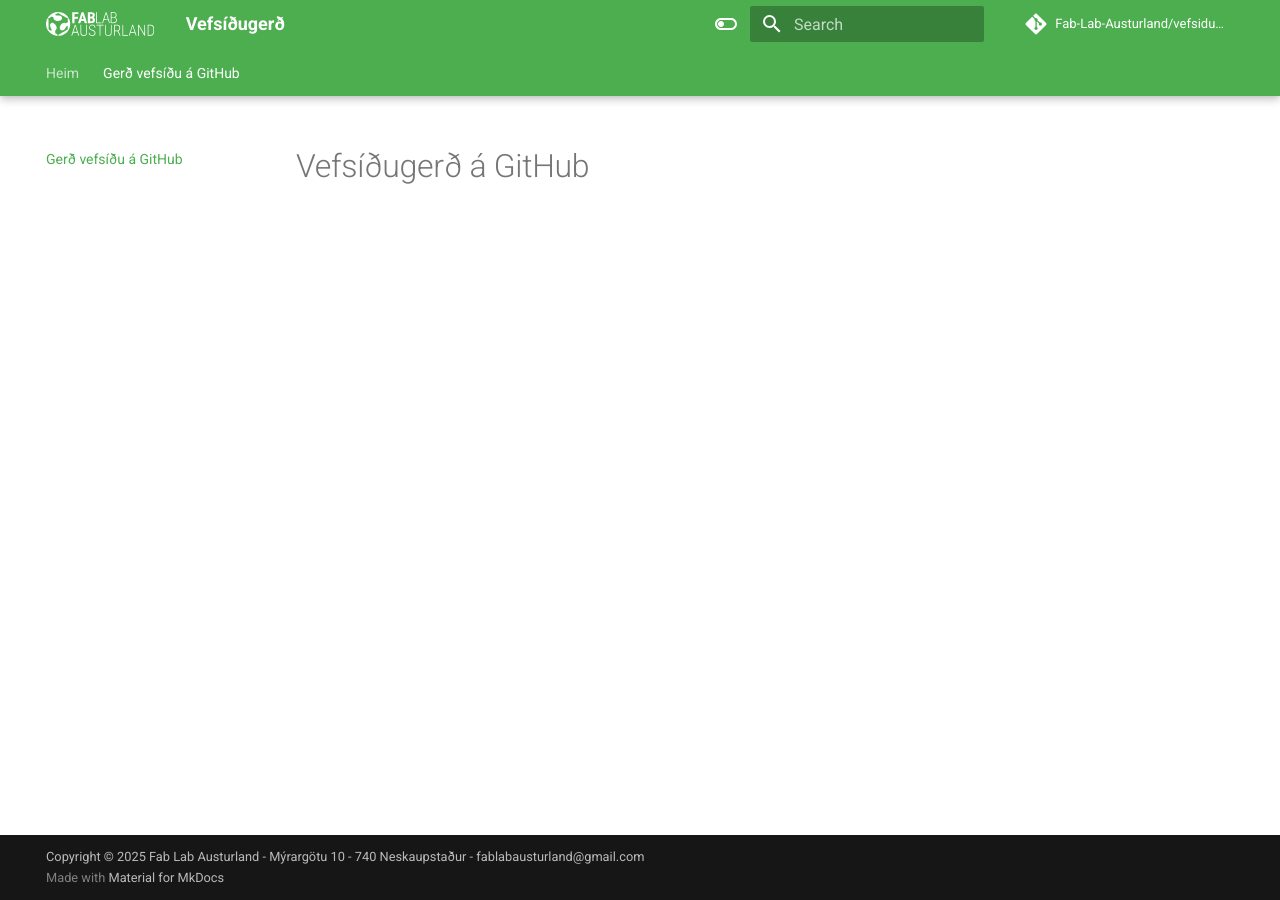
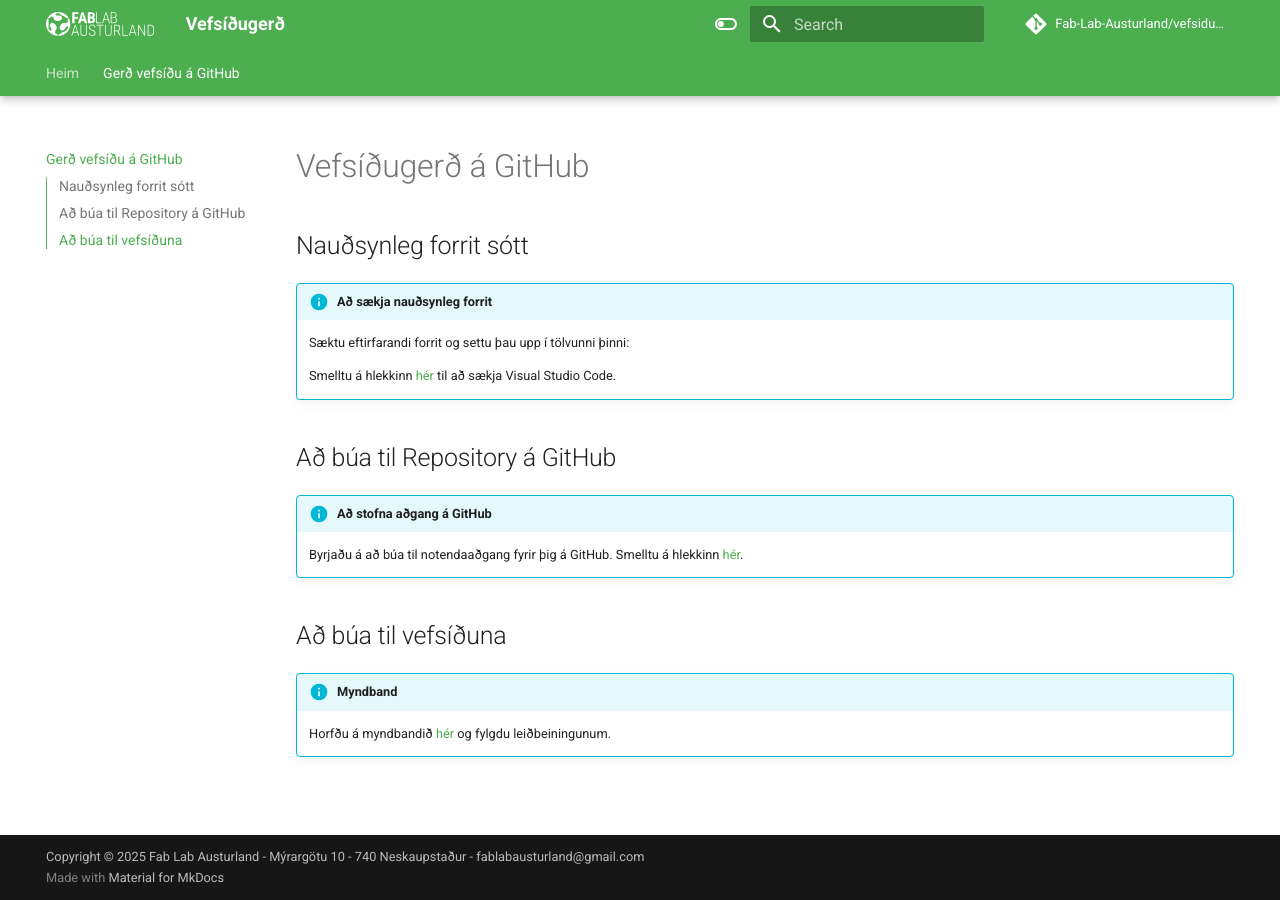
Before and after one commit to Fab-Lab-Austurland/vefsidugerd, an MkDocs documentation site: the page built from docs/github.md, in a window 1280 px wide. Built offline with MkDocs 1.6.1 and Material for MkDocs 9.7.7, drawn with Linux system fonts in a browser that asks for light colours; comment, search, counter and statistics services are not loaded.

Commit message:
Hlekkur frá uppfært myndband

```diff
--- a/docs/github.md
+++ b/docs/github.md
@@ -1 +1,21 @@
 # Vefsíðugerð á GitHub
+
+## Nauðsynleg forrit sótt
+
+!!! Info "Að sækja nauðsynleg forrit"
+
+    Sæktu eftirfarandi forrit og settu þau upp í tölvunni þinni:
+
+    Smelltu á hlekkinn [hér](https://code.visualstudio.com/) til að sækja Visual Studio Code.
+
+## Að búa til Repository á GitHub
+
+!!! Info "Að stofna aðgang á GitHub"
+
+    Byrjaðu á að búa til notendaaðgang fyrir þig á GitHub. Smelltu á hlekkinn [hér](https://github.com/).
+
+## Að búa til vefsíðuna
+
+!!! Info "Myndband"
+
+    Horfðu á myndbandið [hér](https://www.youtube.com/watch?v=xlABhbnNrfI) og fylgdu leiðbeiningunum.
```
